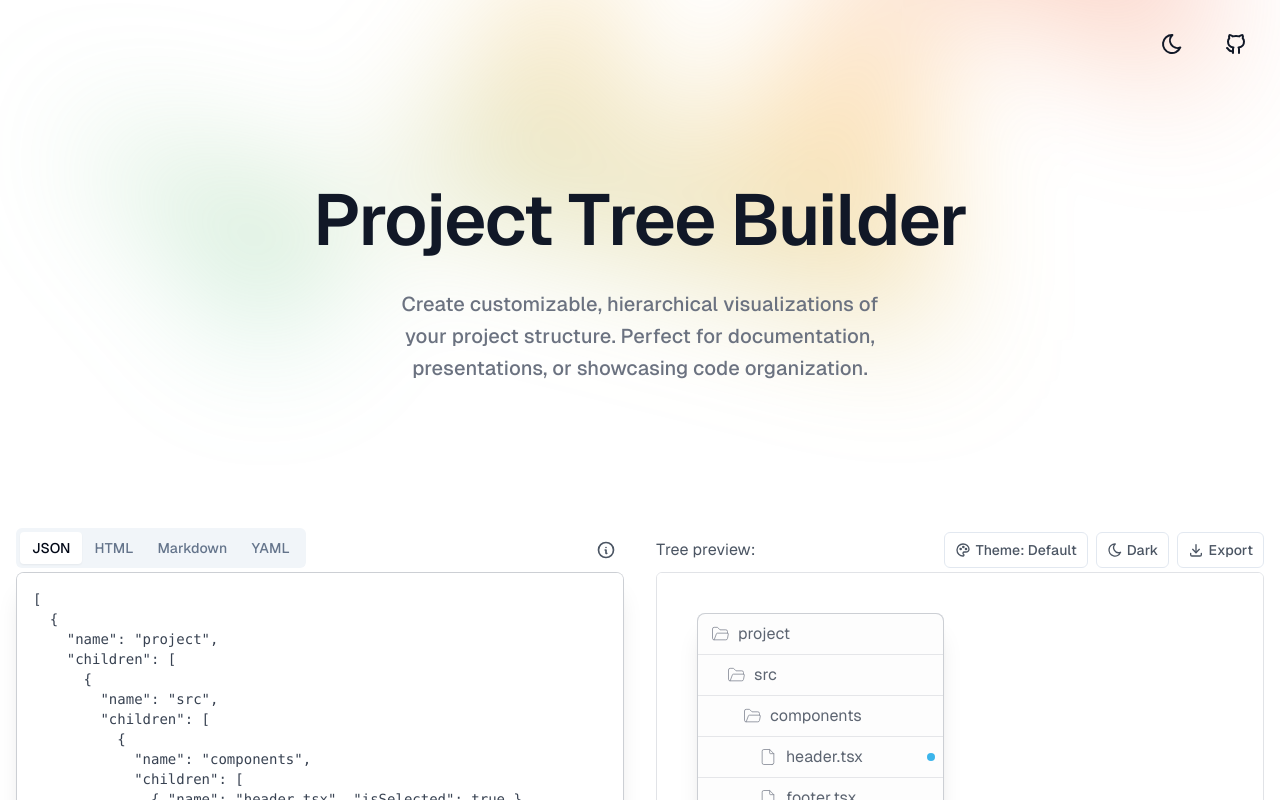
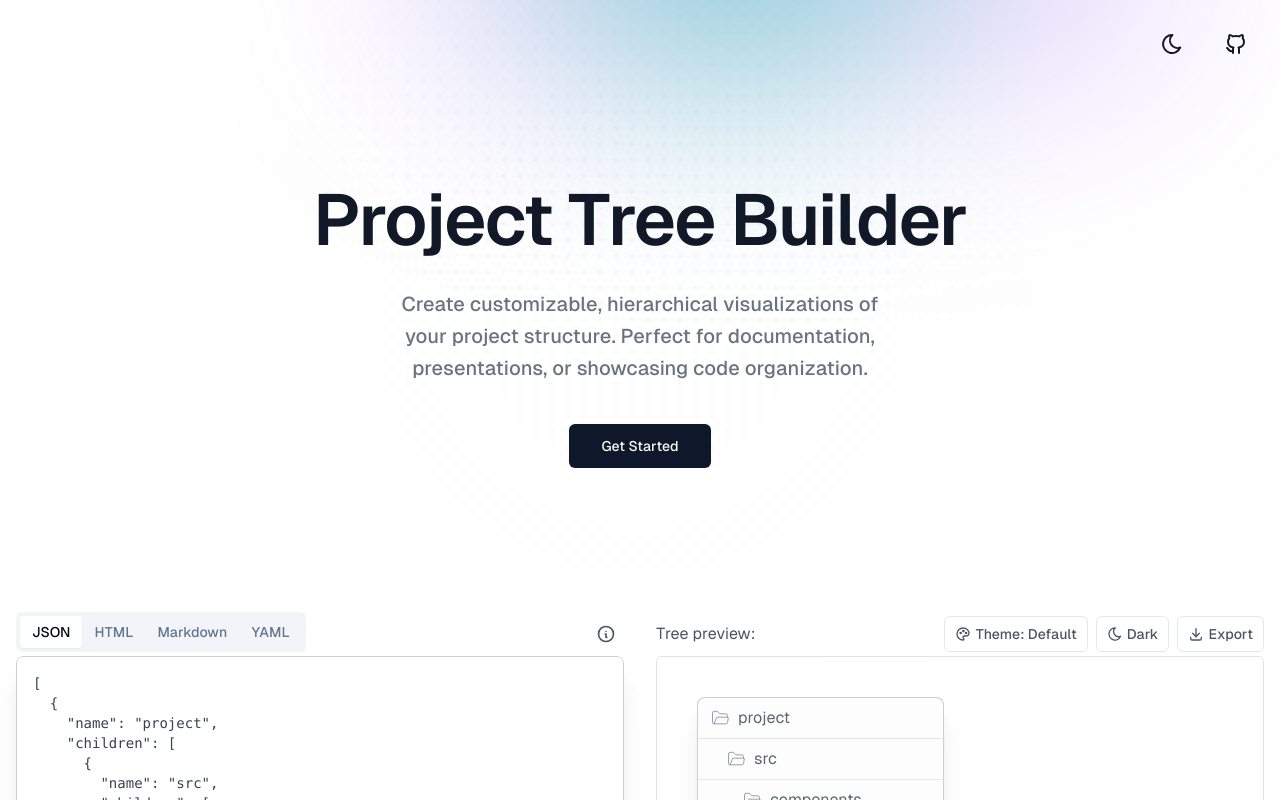
Before and after one commit to timoransky/project-tree-builder, a Next.js app: page / in a window 1280 px wide. Shown: the top 800 px of the page. Built offline with nearby package versions, Linux system fonts and the light colour scheme; what @lostisworld/tailwind-mask would draw is missing.

Commit message:
feat: add some animations to the hero section

```diff
--- a/src/app/page.tsx
+++ b/src/app/page.tsx
@@ -103,7 +103,7 @@
   };
 
   return (
-    <div className="relative isolate pt-14">
+    <div className="relative isolate">
       <div className="absolute top-6 right-6 flex gap-6 items-center">
         <ThemeSwitch darkMode={darkMode} toggleDarkMode={toggleDarkMode} />
         <TooltipProvider>
@@ -129,23 +129,9 @@
         </TooltipProvider>
       </div>
 
-      {/* Background decoration */}
-      <div
-        aria-hidden="true"
-        className="absolute inset-x-0 -top-40 -z-10 transform-gpu overflow-hidden blur-3xl sm:-top-80"
-      >
-        <div
-          style={{
-            clipPath:
-              "polygon(74.1% 44.1%, 100% 61.6%, 97.5% 26.9%, 85.5% 0.1%, 80.7% 2%, 72.5% 32.5%, 60.2% 62.4%, 52.4% 68.1%, 47.5% 58.3%, 45.2% 34.5%, 27.5% 76.7%, 0.1% 64.9%, 17.9% 100%, 27.6% 76.8%, 76.1% 97.7%, 74.1% 44.1%)",
-          }}
-          className="relative left-1/2 aspect-[1155/678] w-[36.125rem] -translate-x-1/2 bg-gradient-to-tr from-teal-400 via-amber-500 to-pink-500 opacity-30 sm:w-[72.1875rem]"
-        />
-      </div>
-
-      <div className="flex flex-col gap-8 items-stretch justify-center">
+      <div className="flex flex-col gap-8 items-stretch justify-center pt-14">
         {/* Header */}
-        <div className="mx-auto max-w-7xl px-6 lg:px-8">
+        <div className="relative mx-auto max-w-7xl px-6 lg:px-8">
           <div className="mx-auto max-w-2xl text-center py-20 lg:pt-32 lg:pb-24">
             <h1 className="text-5xl font-semibold tracking-tight text-balance text-gray-900 dark:text-gray-200 sm:text-7xl">
               Project Tree Builder
@@ -155,11 +141,72 @@
               structure. Perfect for documentation, presentations, or showcasing
               code organization.
             </p>
+            <div className="mt-10 flex items-center justify-center gap-x-6">
+              <Button
+                size="lg"
+                onClick={() => {
+                  document
+                    .getElementById("main-content")
+                    ?.scrollIntoView({ behavior: "smooth" });
+                }}
+              >
+                Get Started
+              </Button>
+            </div>
+          </div>
+
+          <div className="absolute -inset-40 z-[-2] opacity-75 [mask-image:radial-gradient(circle_at_center,black_20%,black_20%,transparent_80%)]">
+            <svg
+              width="32"
+              height="32"
+              className="text-foreground/[0.05] h-full w-full"
+            >
+              <defs>
+                <pattern
+                  id="plus-pattern-:S1:"
+                  x="0"
+                  y="0"
+                  width="16"
+                  height="16"
+                  patternUnits="userSpaceOnUse"
+                >
+                  <line
+                    x1="8"
+                    y1="5"
+                    x2="8"
+                    y2="11"
+                    stroke="currentColor"
+                    strokeWidth="1"
+                  ></line>
+                  <line
+                    x1="5"
+                    y1="8"
+                    x2="11"
+                    y2="8"
+                    stroke="currentColor"
+                    strokeWidth="1"
+                  ></line>
+                </pattern>
+              </defs>
+              <rect
+                width="100%"
+                height="100%"
+                fill="url(#plus-pattern-:S1:)"
+              ></rect>
+            </svg>
+          </div>
+
+          <div className="absolute inset-0 z-[-1] -translate-y-1/2 translate-x-1/4 blur-[100px] will-change-transform">
+            <div className="bg-primary-gradient/20 absolute top-0 right-0 h-[250px] w-[800px] -translate-x-1/5 rounded-full md:h-[300px]"></div>
+            <div className="bg-secondary-gradient/40 absolute top-0 right-0 size-[250px] -translate-x-1/3 -translate-y-1/4 rounded-full md:size-[400px] animate-float"></div>
           </div>
         </div>
 
         {/* Main content area */}
-        <div className="flex flex-col lg:flex-row w-full max-w-7xl items-stretch lg:items-start mx-auto p-4 gap-8">
+        <div
+          id="main-content"
+          className="flex flex-col lg:flex-row w-full max-w-7xl items-stretch lg:items-start mx-auto p-4 gap-8"
+        >
           {/* Left panel - Code editor */}
           <div className="lg:w-1/2 min-h-screen flex flex-col">
             <div className="flex items-center justify-between">
--- a/tailwind.config.ts
+++ b/tailwind.config.ts
@@ -57,6 +57,33 @@
           "5": "hsl(var(--chart-5))",
         },
       },
+      // Add gradient color variables
+      backgroundColor: {
+        "primary-gradient":
+          "color-mix(in oklab, hsl(265, 89%, 64%) calc(<alpha-value> * 100%), transparent)",
+        "secondary-gradient":
+          "color-mix(in oklab, hsl(173, 80%, 40%) calc(<alpha-value> * 100%), transparent)",
+      },
+      keyframes: {
+        "accordion-down": {
+          from: { height: "0" },
+          to: { height: "var(--radix-accordion-content-height)" },
+        },
+        "accordion-up": {
+          from: { height: "var(--radix-accordion-content-height)" },
+          to: { height: "0" },
+        },
+        float: {
+          "0%, 100%": { transform: "translateX(-33.333%) translateY(-25%)" },
+          "30%": { transform: "translateX(-80%) translateY(-25%)" },
+          "70%": { transform: "translateX(0%) translateY(-25%)" },
+        },
+      },
+      animation: {
+        "accordion-down": "accordion-down 0.2s ease-out",
+        "accordion-up": "accordion-up 0.2s ease-out",
+        float: "float 30s linear infinite",
+      },
     },
   },
   plugins: [
```
